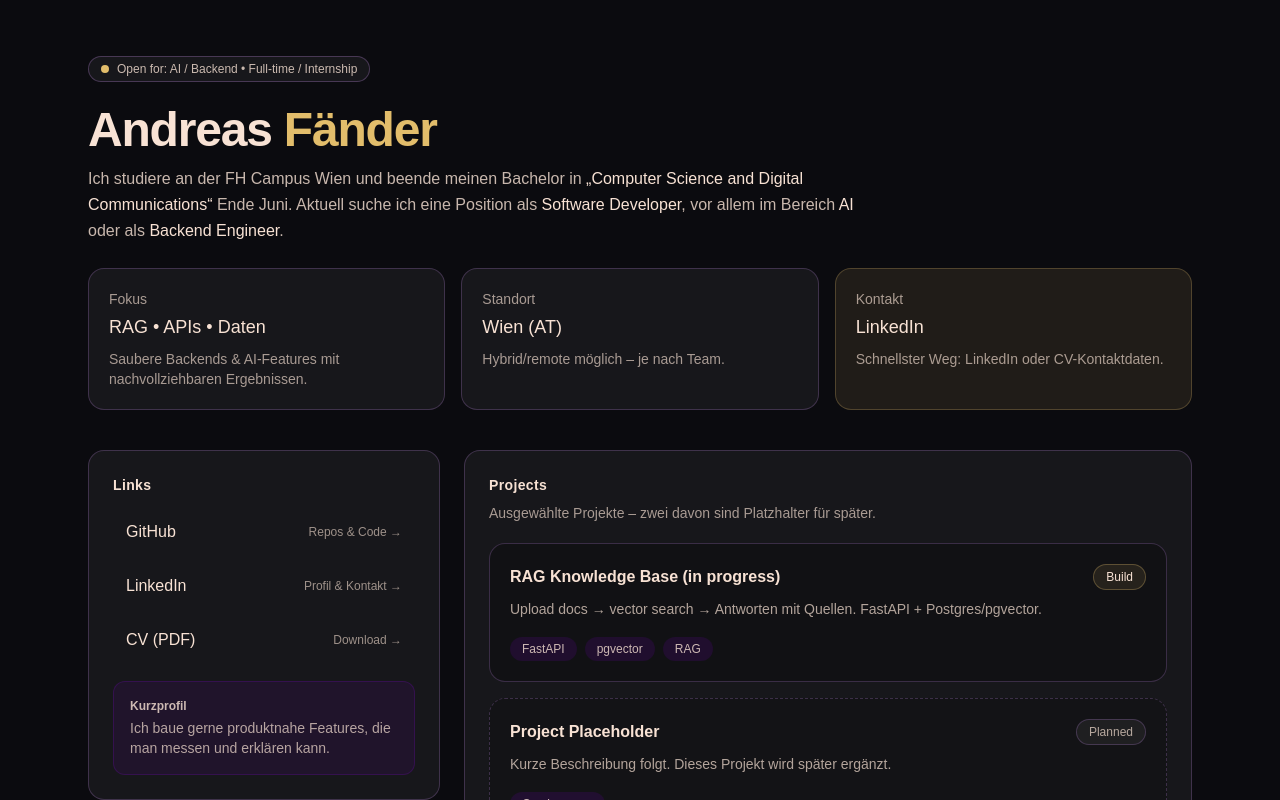
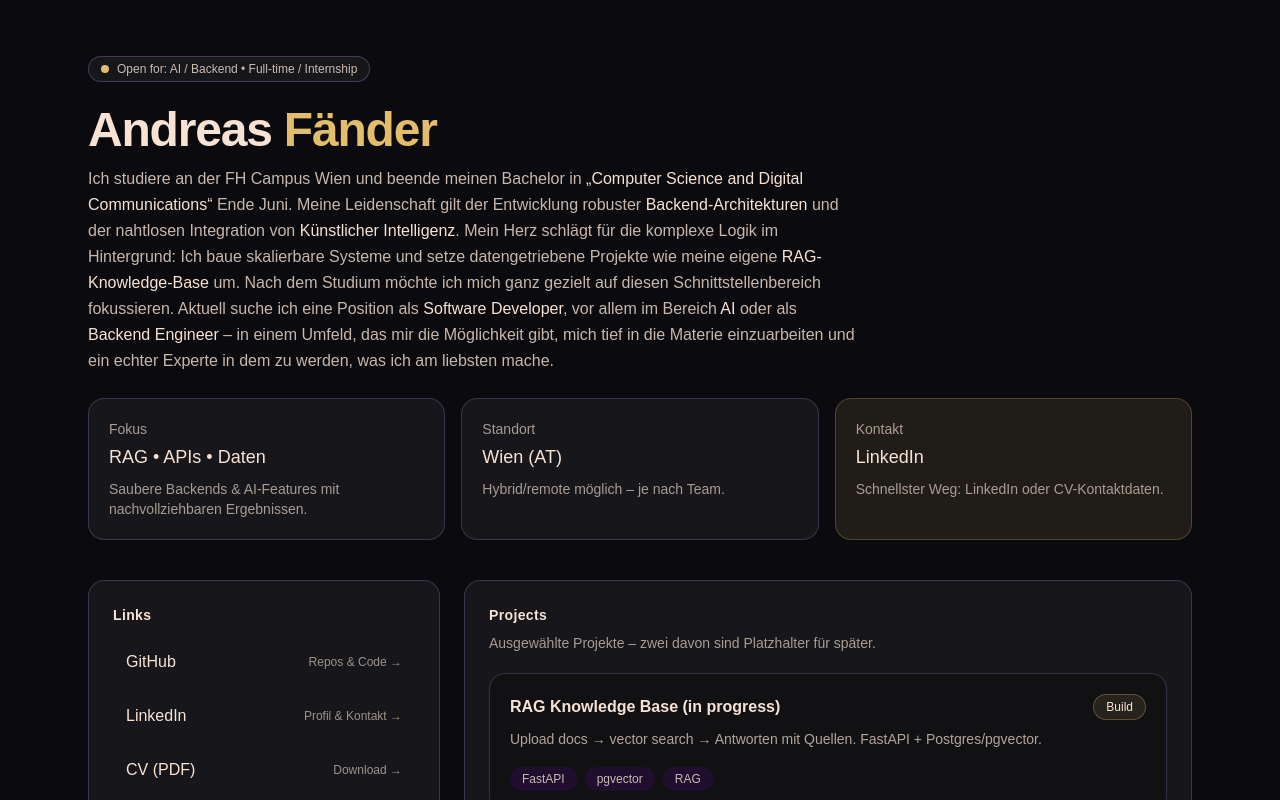
Before and after one commit to faender/faender.dev, a Next.js app: page / in a window 1280 px wide. Shown: the top 800 px of the page. Built offline with nearby package versions, Linux system fonts and the light colour scheme.

Commit message:
changed page text

```diff
--- a/src/app/page.tsx
+++ b/src/app/page.tsx
@@ -78,10 +78,19 @@ const cardByStatus = (status: string) => {
             <p className="max-w-3xl text-base leading-relaxed text-[#F8E2D4]/80">
               Ich studiere an der FH Campus Wien und beende meinen Bachelor in{" "}
               <span className="text-[#F8E2D4]">„Computer Science and Digital Communications“</span>{" "}
-              Ende Juni. Aktuell suche ich eine Position als{" "}
-              <span className="text-[#F8E2D4]">Software Developer</span>, vor allem im Bereich{" "}
-              <span className="text-[#F8E2D4]">AI</span> oder als{" "}
-              <span className="text-[#F8E2D4]">Backend Engineer</span>.
+              Ende Juni. Meine Leidenschaft gilt der Entwicklung robuster{" "}
+              <span className="text-[#F8E2D4]">Backend-Architekturen</span>{" "}
+              und der nahtlosen Integration von{" "}
+              <span className="text-[#F8E2D4]">Künstlicher Intelligenz</span>.{" "}
+              Mein Herz schlägt für die komplexe Logik im Hintergrund: Ich baue skalierbare Systeme und setze datengetriebene Projekte wie meine eigene{" "}
+              <span className="text-[#F8E2D4]">RAG-Knowledge-Base</span>{" "}
+              um. Nach dem Studium möchte ich mich ganz gezielt auf diesen Schnittstellenbereich fokussieren. Aktuell suche ich eine Position als{" "}
+              <span className="text-[#F8E2D4]">Software Developer</span>,{" "}
+              vor allem im Bereich{" "}
+              <span className="text-[#F8E2D4]">AI</span>{" "}
+              oder als{" "}
+              <span className="text-[#F8E2D4]">Backend Engineer</span>{" "}
+              – in einem Umfeld, das mir die Möglichkeit gibt, mich tief in die Materie einzuarbeiten und ein echter Experte in dem zu werden, was ich am liebsten mache.
             </p>
           </div>
 
```
